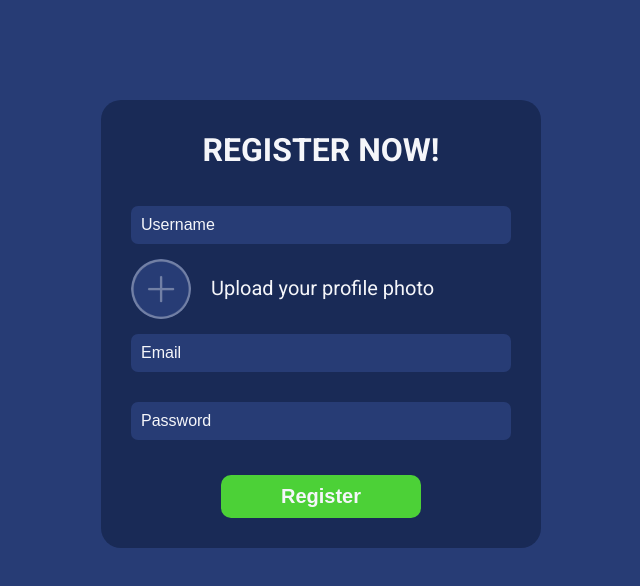
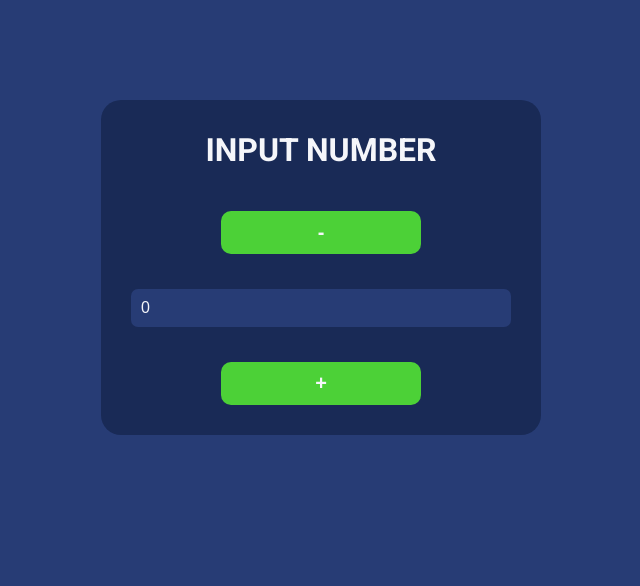
Before and after one commit to Hacker32Bit/new-project, a React (Create React App) app: page / in a window 1280 px wide. Shown: the top 586 px of the page, without its empty margins (319-959 px from the left). Built offline with nearby package versions, Linux system fonts and the light colour scheme.

Commit message:
Added number input component

```diff
--- a/src/components/App/App.js
+++ b/src/components/App/App.js
@@ -1,6 +1,8 @@
 import { Component } from "react";
 import RegisterPage from "../RegisterPage";
 import UserPage from "../UserPage";
+import NumberInput from "../NumberInput";
+
 
 import "./app.css";
 
@@ -26,11 +28,12 @@ class App extends Component {
   render() {
     return (
       <div className="app">
-        {this.state.logged ? (
+        {/* {this.state.logged ? (
           <UserPage userData={this.state.data} onLogout={this.onLogout}/>
         ) : (
           <RegisterPage register={this.register} />
-        )}
+        )} */}
+        <NumberInput />
       </div>
     );
   }
--- /dev/null
+++ b/src/components/NumberInput/NumberInput.js
@@ -0,0 +1,53 @@
+import { Component } from "react";
+
+import "./number-input.css";
+
+class RegisterPage extends Component {
+  state = {
+    number: 0,
+  };
+
+  handleChange = (event) => {
+    this.setState({
+      number: event.target.value,
+    });
+  };
+
+  onButton = (event) => {
+    switch (event.target.className){
+        case "reduce-btn":
+            this.setState({
+                number: +this.state.number - 1
+            });
+            break;
+        case "add-btn":
+            this.setState({
+                number: +this.state.number + 1
+            });
+            break;
+        default:
+            break
+    }
+  }
+
+  render() {
+    return (
+      <div className="container">
+        <h1>Input number</h1>
+        <div className="input">
+          <button onClick={this.onButton} className="reduce-btn">-</button>
+          <input
+            type="text"
+            name="number"
+            id="username"
+            value={this.state.number}
+            onChange={this.handleChange}
+          />
+          <button onClick={this.onButton} className="add-btn">+</button>
+        </div>
+      </div>
+    );
+  }
+}
+
+export default RegisterPage;
--- /dev/null
+++ b/src/components/NumberInput/index.js
@@ -0,0 +1,3 @@
+import NumberInput from "./NumberInput";
+
+export default NumberInput;
--- /dev/null
+++ b/src/components/NumberInput/number-input.css
@@ -0,0 +1,5 @@
+
+
+.reduce-btn button {
+    background-color: #e84118;
+}
--- a/src/components/RegisterPage/RegisterPage.js
+++ b/src/components/RegisterPage/RegisterPage.js
@@ -26,10 +26,8 @@ class RegisterPage extends Component {
 
   onImageChange = (event) => {
     if (event.target.files && event.target.files[0]) {
-      this.setState({ image: URL.createObjectURL(event.target.files[0]) });
+      this.setState({ image: URL.createObjectURL(event.target.files[0])});
     }
-
-    //localStorage.setItem("image", URL.createObjectURL(event.target.files[0]));
   };
 
   handleRegister = () => {
@@ -94,7 +92,7 @@ class RegisterPage extends Component {
               <img
                 className="file-upload"
                 alt="userPhoto"
-                src={localStorage.getItem("image") ? image : require("../../img/guest.jpg")}
+                src={image ? image : require("../../img/guest.jpg")}
               ></img>
               <img
                 className="file-upload image-hover"
```
